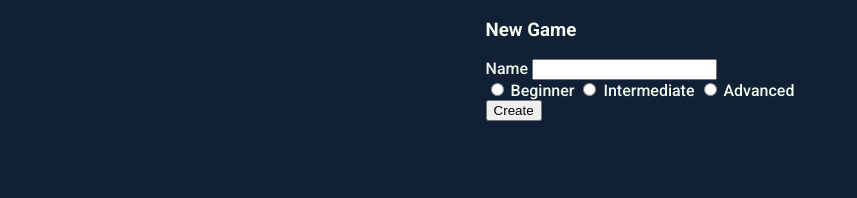
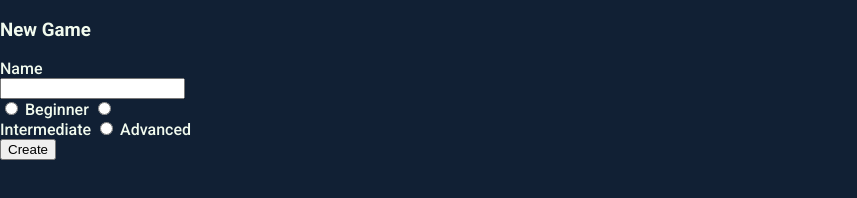
Before and after one commit to vhcsilva/minesweeper, a website built with webpack: page src/index.html in a window 1280 px wide. Shown: the whole page, without its empty margins (0-857 px from the left). Built offline with nearby package versions, Linux system fonts and the light colour scheme.

Commit message:
adjust page layout

```diff
--- a/src/index.html
+++ b/src/index.html
@@ -10,11 +10,11 @@
     <link href="https://fonts.googleapis.com/css2?family=Roboto:ital,wght@0,100;0,300;0,400;0,500;0,700;0,900;1,100;1,300;1,400;1,500;1,700;1,900&display=swap" rel="stylesheet">
     <link rel="stylesheet" href="./styles.css">
   <body>
-    <aside>
+    <aside class="menu-container">
       <app-menu></app-menu>
     </aside>
 
-    <main>
+    <main class="board-container">
       <app-board></app-board>
     </main>
 
--- a/src/styles.css
+++ b/src/styles.css
@@ -21,9 +21,8 @@ body {
   height: 100dvh;
   width: 100vw;
 
-  display: flex;
-  flex-direction: column;
-  align-items: center;
+  display: grid;
+  grid-template-columns: 200px calc(100% - 200px);
 
   background-color: var(--bg);
 
@@ -32,9 +31,12 @@ body {
   color: var(--white);
 }
 
-.menu {
-  padding: 8px;
+.menu-container {
+  width: 100%;
+  height: 100%;
+}
 
-  display: flex;
-  gap: 8px;
+.board-container {
+  width: 100%;
+  height: 100%;
 }
```
